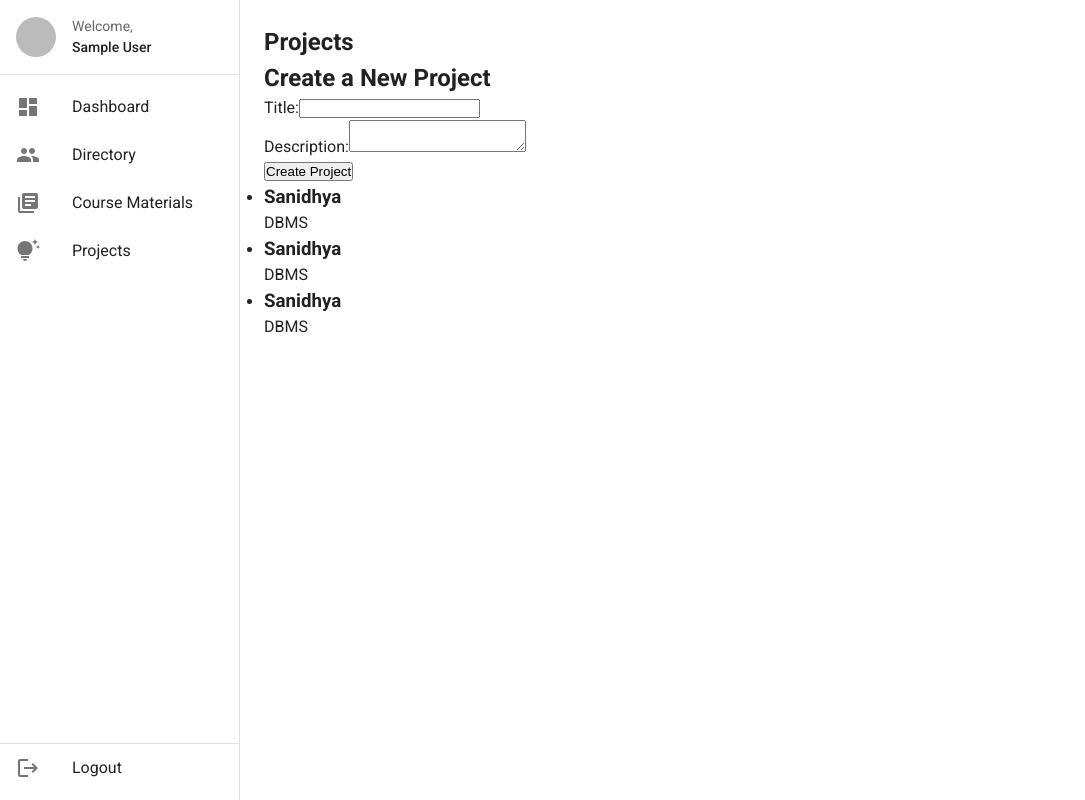
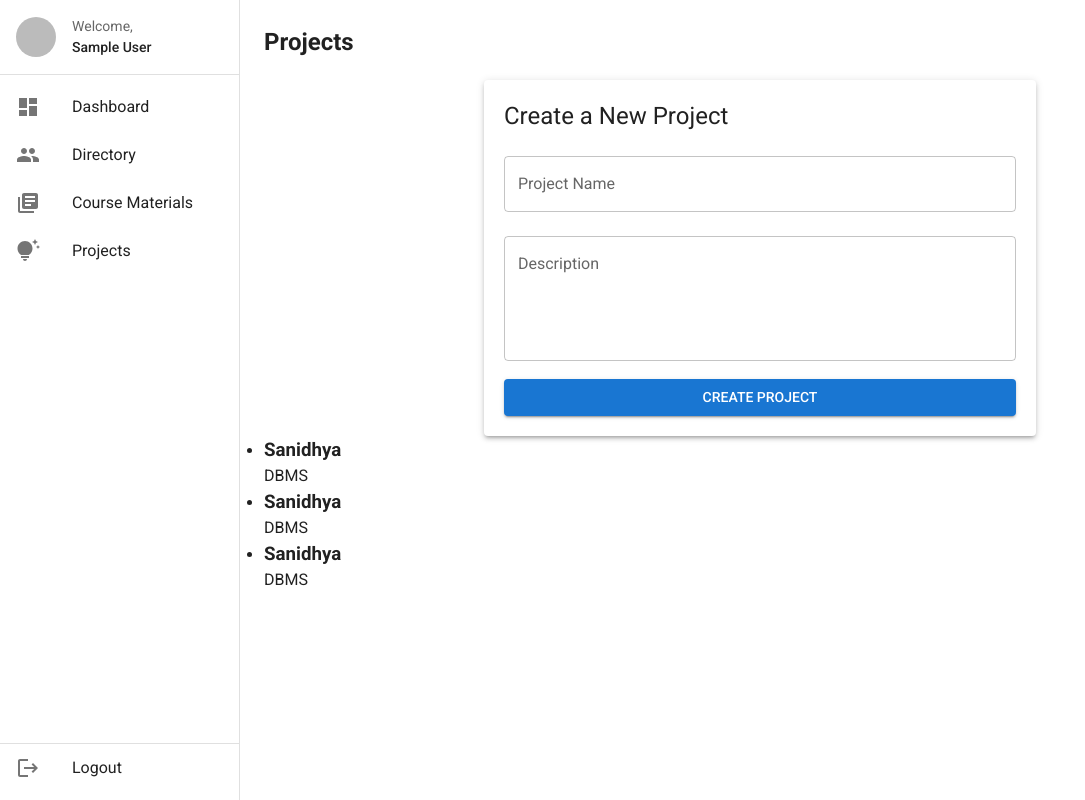
Before and after one commit to kaustavsahoo/cse-dept, a Next.js app: page /projects in a window 1280 px wide. Shown: the whole page, without its empty margins (0-1085 px from the left). Built offline with nearby package versions, Linux system fonts and the light colour scheme; no server answers; sample sign-in values are in the browser's storage.

Commit message:
add createProject Form

```diff
--- /dev/null
+++ b/app/(authenticated)/projects/CreateProjectForm.jsx
@@ -0,0 +1,54 @@
+import React, { useState } from 'react';
+import { Button, Container, Paper, TextField, Typography } from '@mui/material';
+
+const CreateProjectForm = ({ onSubmit }) => {
+  const [projectName, setProjectName] = useState('');
+  const [description, setDescription] = useState('');
+
+  const handleSubmit = (e) => {
+    e.preventDefault();
+    // Handle form submission, you can call the onSubmit function here
+    onSubmit({ projectName, description });
+  };
+
+  return (
+    <Container maxWidth="sm">
+      <Paper elevation={3} style={{ padding: '20px', marginTop: '20px' }}>
+        <Typography variant="h5" gutterBottom>
+          Create a New Project
+        </Typography>
+        <form onSubmit={handleSubmit}>
+          <TextField
+            label="Project Name"
+            fullWidth
+            variant="outlined"
+            margin="normal"
+            value={projectName}
+            onChange={(e) => setProjectName(e.target.value)}
+          />
+          <TextField
+            label="Description"
+            fullWidth
+            multiline
+            rows={4}
+            variant="outlined"
+            margin="normal"
+            value={description}
+            onChange={(e) => setDescription(e.target.value)}
+          />
+          <Button
+            type="submit"
+            variant="contained"
+            color="primary"
+            fullWidth
+            style={{ marginTop: '10px' }}
+          >
+            Create Project
+          </Button>
+        </form>
+      </Paper>
+    </Container>
+  );
+};
+
+export default CreateProjectForm;
--- a/app/(authenticated)/projects/page.jsx
+++ b/app/(authenticated)/projects/page.jsx
@@ -3,8 +3,8 @@
 // ProjectList.js
 import React, { useEffect, useState } from 'react';
 import { getAllProjects } from './projectsapi';
+import CreateProjectForm from './CreateProjectForm';
 import ProjectForm from './projectForm';
-
 function ProjectList() {
     const [projects, setProjects] = useState([
         {
@@ -38,7 +38,7 @@ function ProjectList() {
     return (
         <div>
             <h2>Projects</h2>
-            <ProjectForm />
+            <CreateProjectForm />
             <ul>
                 {projects.map((project) => (
                     <li key={project._id}>
```
